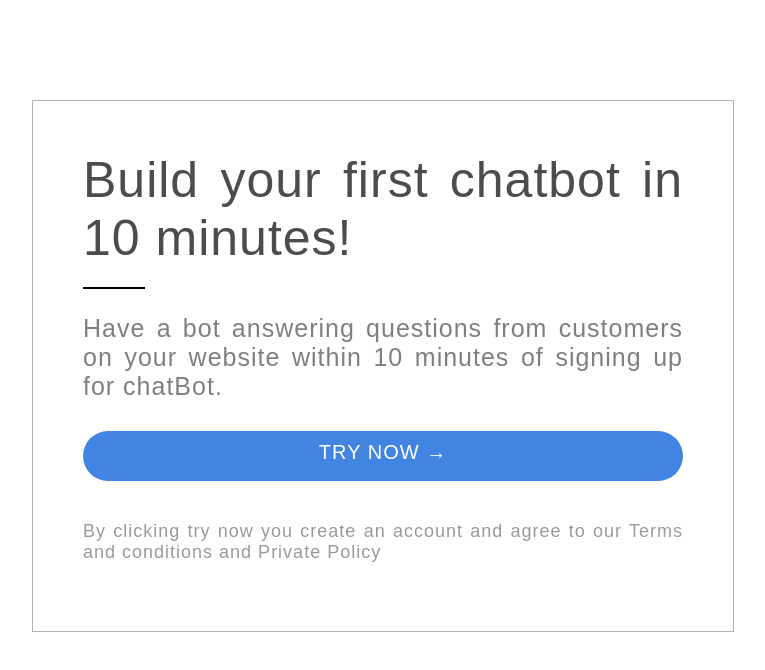
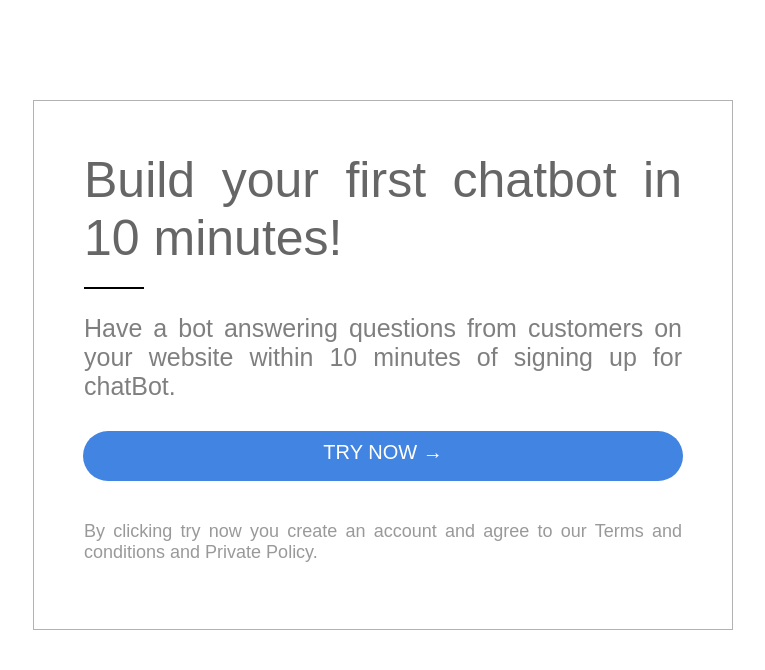
Before and after one commit to anushri23p/htmlSelectorAssignment, a plain HTML site: page src/index.html in a window 1280 px wide. Shown: the whole page, without its empty margins (257-1022 px from the left). Drawn offline with Linux system fonts and the light colour scheme.

Commit message:
chatbot done

```diff
--- a/src/index.html
+++ b/src/index.html
@@ -6,7 +6,7 @@
       * {
         font-family: sans-serif;
         text-align: justify;
-        letter-spacing: 1px;
+        box-sizing: border-box;
       }
       #Chatbot {
         border: 1px solid rgba(0, 0, 0, 0.3);
@@ -19,7 +19,7 @@
         font-size: 50px;
         margin-left: 50px;
         margin-right: 50px;
-        color: rgba(0, 0, 0, 0.7);
+        color: rgba(0, 0, 0, 0.6);
         font-weight: 30;
         margin-bottom: 0px;
       }
@@ -30,19 +30,20 @@
         color: rgba(0, 0, 0, 0.5);
         font-weight: 10;
       }
-      #button {
+
+      #try {
+        color: white;
+        font-size: 20px;
+        text-decoration: none;
+        display: block;
         margin: auto;
         background-color: #4184e1;
         width: 600px;
         height: 50px;
         border-radius: 50px;
         margin-top: 30px;
-      }
-      #try {
-        color: white;
         text-align: center;
-        font-size: 20px;
-        padding-top: 10px;
+        padding: 10px;
       }
       #bottom {
         font-size: 18px;
@@ -54,7 +55,6 @@
       }
       #line {
         width: 60px;
-        height: 0px;
         border: 1px solid black;
         margin-left: 50px;
         margin-right: 50px;
@@ -73,14 +73,13 @@
           Have a bot answering questions from customers on your website within
           10 minutes of signing up for chatBot.
         </p>
-        <div id="button">
-          <p id="try">TRY NOW →</p>
-        </div>
+
+        <a id="try" href="#">TRY NOW →</a>
       </section>
       <section>
         <p id="bottom">
           By clicking try now you create an account and agree to our Terms and
-          conditions and Private Policy
+          conditions and Private Policy.
         </p>
       </section>
     </div>
```
